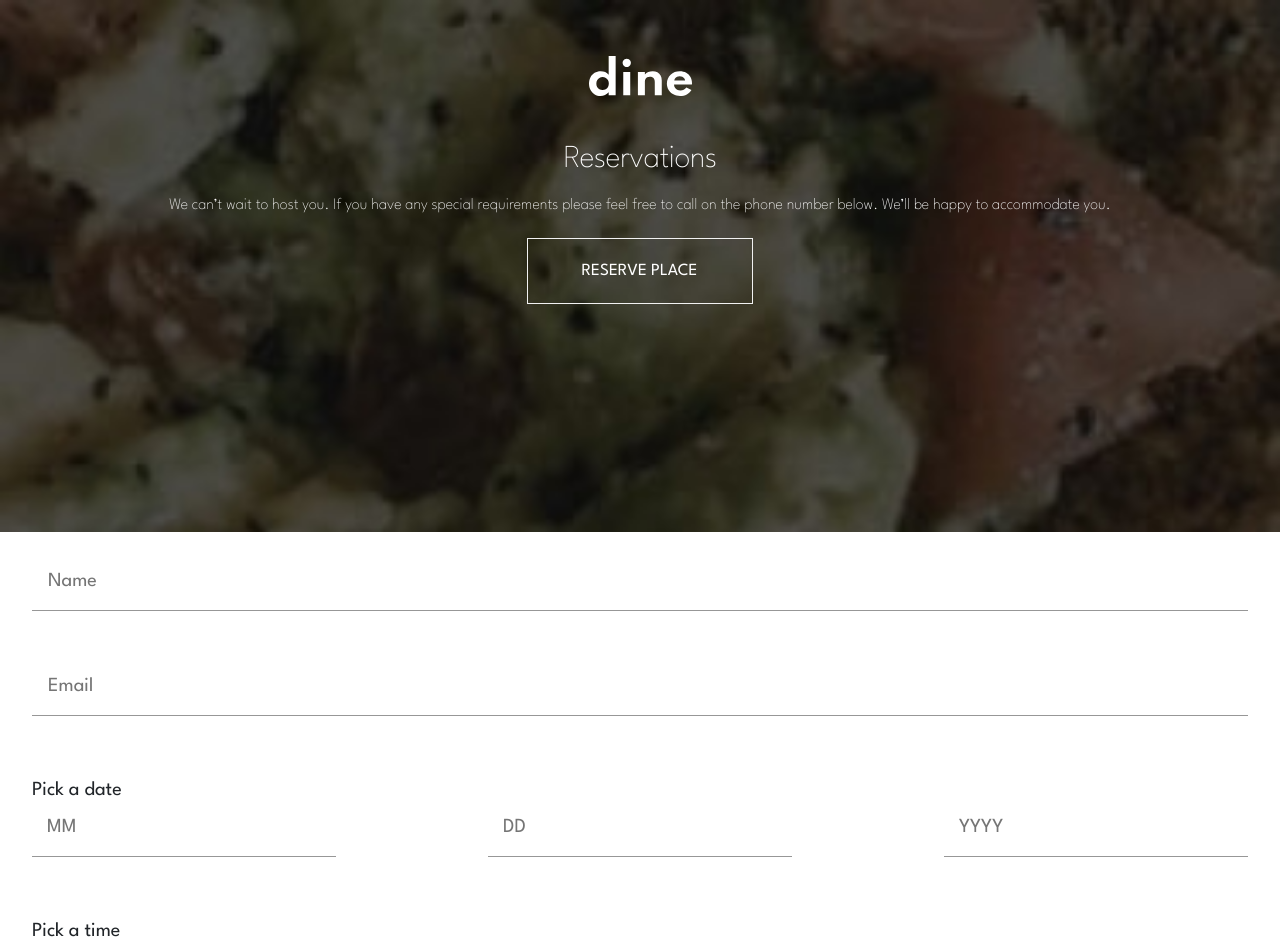
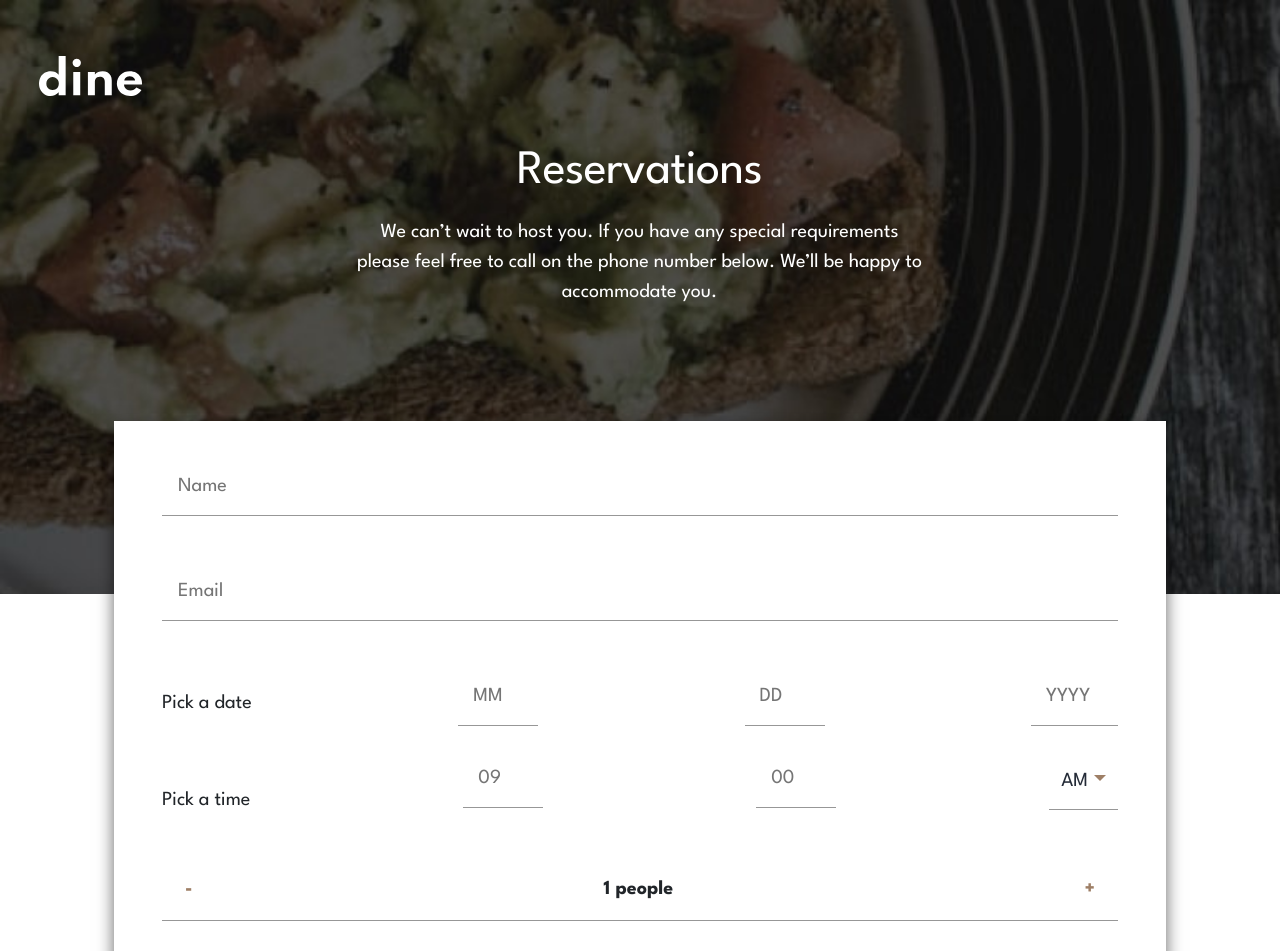
Before and after one commit to Oleksandr-Berd/dine_restourant, a React (Create React App) app: page /booking in a window 1280 px wide. Shown: the top 951 px of the page. Built offline with nearby package versions, Linux system fonts and the light colour scheme.

Commit message:
booking page tablet is done

```diff
--- a/package.json
+++ b/package.json
@@ -3,6 +3,9 @@
   "version": "0.1.0",
   "private": true,
   "dependencies": {
+    "@emotion/react": "^11.11.1",
+    "@emotion/styled": "^11.11.0",
+    "@mui/material": "^5.13.7",
     "@testing-library/jest-dom": "^5.14.1",
     "@testing-library/react": "^13.0.0",
     "@testing-library/user-event": "^13.2.1",
@@ -20,6 +23,7 @@
     "react-scripts": "5.0.1",
     "react-toastify": "^9.1.3",
     "styled-components": "^6.0.2",
+    "usehooks-ts": "^2.9.1",
     "web-vitals": "^2.1.0",
     "yup": "^1.2.0"
   },
--- a/src/components/BookingHero/BookingHero.tsx
+++ b/src/components/BookingHero/BookingHero.tsx
@@ -1,14 +1,24 @@
 import * as SC from "./BookingHeroStyled"
 
 import backgroundImageMobile from "../../assets/images/booking/hero-bg-mobile.jpg"
-import {ReactComponent as LogoSvg} from "../../assets/images/logo.svg"
+import backgroundImageTablet from "../../assets/images/booking/hero-bg-tablet.jpg"
 
-const BookingHero = ():JSX.Element => {
-    return (<SC.CommonContainer $image={backgroundImageMobile}>
-        <LogoSvg />
+import { ReactComponent as LogoSvg } from "../../assets/images/logo.svg"
+
+import { useMediaQuery } from 'usehooks-ts'
+
+const BookingHero = (): JSX.Element => {
+
+    const isTablet = useMediaQuery('(min-width:768px)');
+
+
+    return (<SC.CommonContainer $image={isTablet ? backgroundImageTablet : backgroundImageMobile}>
+        {isTablet ? <SC.LogoContainer><LogoSvg /></SC.LogoContainer> : <LogoSvg width={82} height={32}/>}
+
         <SC.Title>Reservations</SC.Title>
         <SC.Text>We can’t wait to host you. If you have any special requirements please feel free to call on the phone number below. We’ll be happy to accommodate you.</SC.Text>
-        <SC.ButtonLink href="#reserve">reserve place</SC.ButtonLink>
+        {!isTablet ? <SC.ButtonLink href="#reserve">reserve place</SC.ButtonLink> : null}
+
     </SC.CommonContainer> );
 }
 
--- a/src/components/BookingHero/BookingHeroStyled.ts
+++ b/src/components/BookingHero/BookingHeroStyled.ts
@@ -16,6 +16,13 @@ export const CommonContainer = styled.div<IProps>`
   background-size: cover;
 
   color: ${(props) => props.theme.color.textSecondary};
+
+  @media (min-width: 768px) {
+    padding-left: 39px;
+    padding-right: 40px;
+
+    padding-bottom: 268px;
+  }
 `;
 
 export const Title = styled.h2`
@@ -26,6 +33,13 @@ export const Title = styled.h2`
   font-weight: ${(props) => props.theme.weight.light};
   line-height: 1.25;
   letter-spacing: -0.4px;
+
+  @media screen and (min-width: 768px) {
+    font-size: ${(props) => props.theme.size.SL};
+    font-weight: ${(props) => props.theme.weight.normal};
+    line-height: 1.33;
+    letter-spacing: -0.6px;
+  }
 `;
 
 export const Text = styled.p`
@@ -34,10 +48,19 @@ export const Text = styled.p`
   font-size: ${(props) => props.theme.size.N};
   line-height: 1.63;
   font-weight: ${(props) => props.theme.weight.light};
+
+  @media (min-width: 768px) {
+    display: inline-block;
+    width: 573px;
+
+    font-weight: ${(props) => props.theme.weight.normal};
+    font-size: ${(props) => props.theme.size.XN};
+    line-height: 1.5;
+  }
 `;
 
 export const ButtonLink = styled.a`
-display: inline-block;
+  display: inline-block;
 
   padding-top: 25px;
   padding-bottom: 23px;
@@ -55,3 +78,9 @@ display: inline-block;
 
   border: 1px solid ${(props) => props.theme.color.backgroundSecondary};
 `;
+
+//tablet
+
+export const LogoContainer = styled.div`
+  text-align: left;
+`;
--- a/src/components/Form/Form.tsx
+++ b/src/components/Form/Form.tsx
@@ -6,6 +6,7 @@ import { useFormik } from 'formik';
 import { useReducer, ChangeEvent } from 'react';
 import { reducer, CounterActionType } from '../../utils/reducer';
 import { toast } from 'react-toastify';
+import { useMediaQuery } from 'usehooks-ts';
 
 interface IValues {
     name: string,
@@ -40,6 +41,9 @@ const BookingForm: React.FC<IProps> = ({ submit }): JSX.Element => {
     const incrementQuantity = (): void => dispatch({ type: CounterActionType.INCREMENT });
     const decrementQuantity = (): void => dispatch({ type: CounterActionType.DECREMENT });
 
+    const isTablet = useMediaQuery('(min-width:768px)');
+
+
     const formik = useFormik<IValues>({
         initialValues: {
             name: '',
@@ -54,9 +58,10 @@ const BookingForm: React.FC<IProps> = ({ submit }): JSX.Element => {
 
         },
         validationSchema: InputDataSchema,
-        onSubmit: (values) => {
+        onSubmit: (values, { resetForm }) => {
 
             console.log(values);
+            resetForm()
         },
     });
 
@@ -80,14 +85,26 @@ const BookingForm: React.FC<IProps> = ({ submit }): JSX.Element => {
     const handleSubmit = (evt: ChangeEvent<HTMLFormElement>): void => {
         evt.preventDefault()
 
-
         const values = Object.values(formik.values)
 
         const validationValues = values.slice(0, values.length - 1)
 
+        const initialValues = {
+            name: '',
+            email: '',
+            day: null,
+            month: null,
+            year: null,
+            hour: null,
+            dayPart: "AM",
+            minutes: "",
 
 
-        validationValues.every(el => el) ? submit({ name: name, email: email, date: { day: day, month: month, year: year }, time: { hour: hour, minute: minutes }, persons: state.quantity, dayPart: dayPart }) : toast.error('You need to fill all fields!', {
+        }
+
+        validationValues.every(el => el) ?
+            submit({ name: name, email: email, date: { day: day, month: month, year: year }, time: { hour: hour, minute: minutes }, persons: state.quantity, dayPart: dayPart })
+            : toast.error('You need to fill all fields!', {
             position: "top-right",
             autoClose: 5000,
             hideProgressBar: false,
@@ -104,39 +121,75 @@ const BookingForm: React.FC<IProps> = ({ submit }): JSX.Element => {
 
 
     return (
-        <SC.CommonContainer>
+        <SC.CommonContainer id='reserve'>
             <SC.StyledForm onSubmit={handleSubmit}>
                 <SC.InputContainer>
-                    <SC.NameEmailInput type="text" placeholder="Name" name="name" onChange={handleValuesChange} $filled={name.length > 0 ? "true" : "false"} isError={formik.errors.name ? "true" : "false" } />
+                    <SC.NameEmailInput type="text" placeholder="Name" name="name" onChange={handleValuesChange} $filled={name.length > 0 ? "true" : "false"} $isError={formik.errors.name ? "true" : "false"} />
                     {formik.errors.name ? <SC.ErrorStyled>{formik.errors.name}</SC.ErrorStyled > : <SC.ErrorStyled style={{ color: "transparent" }}>error</SC.ErrorStyled>}
                 </SC.InputContainer>
                 <SC.InputContainer>
-                    <SC.NameEmailInput type="email" placeholder="Email" name="email" onChange={handleValuesChange} $filled={email.length > 0 ? "true" : "false"} isError={formik.errors.email ? "true" : "false"} />
+                    <SC.NameEmailInput type="email" placeholder="Email" name="email" onChange={handleValuesChange} $filled={email.length > 0 ? "true" : "false"} $isError={formik.errors.email ? "true" : "false"} />
                     {formik.errors.email ? <SC.ErrorStyled>{formik.errors.email}</SC.ErrorStyled> : <SC.ErrorStyled style={{ color: "transparent" }}>error</SC.ErrorStyled>}
                 </SC.InputContainer>
+                {isTablet ?
+
+                    <SC.DateContainer>
+                        <SC.TitleContainer>
+                            <SC.Title>Pick a date</SC.Title>
+                        </SC.TitleContainer>
+                        <SC.DateInput type="number" min={1} max={12} placeholder="mm" name="month" onChange={handleValuesChange} $filled={month ? "true" : "false"} $isError={formik.errors.month ? "true" : "false"} />
+
+                        <SC.DateInput type="number" min={1} max={31} placeholder="DD" name="day" onChange={handleValuesChange} $filled={day ? "true" : "false"} $isError={formik.errors.day ? "true" : "false"} />
+
+                        <SC.DateInput type="number" min={2023} max={2025} placeholder="YYYY" name="year" onChange={handleValuesChange} $filled={year ? "true" : "false"} $isError={formik.errors.year ? "true" : "false"} />
+
+
+                    </SC.DateContainer>
+                    : <>
                         <SC.TitleContainer>
                             <SC.Title>Pick a date</SC.Title>
                         </SC.TitleContainer>
                         <SC.DateContainer>
-                    <SC.DateInput type="number" min={1} max={12} placeholder="mm" name="month" onChange={handleValuesChange} $filled={month ? "true" : "false"} isError={formik.errors.month ? "true" : "false"} />
+                            <SC.DateInput type="number" min={1} max={12} placeholder="mm" name="month" onChange={handleValuesChange} $filled={month ? "true" : "false"} $isError={formik.errors.month ? "true" : "false"} />
 
-                    <SC.DateInput type="number" min={1} max={31} placeholder="DD" name="day" onChange={handleValuesChange} $filled={day ? "true" : "false"} isError={formik.errors.day ? "true" : "false"} />
+                            <SC.DateInput type="number" min={1} max={31} placeholder="DD" name="day" onChange={handleValuesChange} $filled={day ? "true" : "false"} $isError={formik.errors.day ? "true" : "false"} />
 
-                    <SC.DateInput type="number" min={2023} max={2025} placeholder="YYYY" name="year" onChange={handleValuesChange} $filled={year ? "true" : "false"} isError={formik.errors.year ? "true" : "false"} />
+                            <SC.DateInput type="number" min={2023} max={2025} placeholder="YYYY" name="year" onChange={handleValuesChange} $filled={year ? "true" : "false"} $isError={formik.errors.year ? "true" : "false"} />
 
 
                         </SC.DateContainer>
+                    </>
+                }
+
                 {formik.errors.month ? <SC.ErrorStyled>{formik.errors.month}</SC.ErrorStyled > :
                     formik.errors.year ? <SC.ErrorStyled>{formik.errors.year} </SC.ErrorStyled> :
                         formik.errors.day ? <SC.ErrorStyled>{formik.errors.day}</SC.ErrorStyled >
                             :
                             <SC.ErrorStyled style={{ color: "transparent" }}>error</SC.ErrorStyled>}
-                <SC.TitleContainer style={{marginTop:"28px"}}>
+
+                {isTablet ?
+                    <SC.DateContainer>
+                        <SC.TitleContainer style={{ marginTop: "28px" }}>
+                            <SC.Title>Pick a time</SC.Title>
+                        </SC.TitleContainer>
+                        <SC.DateInput type="number" min={0} max={12} placeholder="09" name="hour" onChange={handleValuesChange} $filled={hour ? "true" : "false"} $isError={formik.errors.hour ? "true" : "false"} />
+                        <SC.DateInput type="number" min={0} max={59} placeholder="00" name="minutes" onChange={handleValuesChange} $filled={minutes || minutes === 0 ? "true" : "false"} $isError={formik.errors.minutes ? "true" : "false"} />
+                        <Dropdown onSelect={handleTimeChange}>
+                            <SC.ToggleButton variant="success" id="dropdown-basic">
+                                {dayPart}
+                            </SC.ToggleButton>
+                            <Dropdown.Menu>
+                                <Dropdown.Item eventKey="AM">AM</Dropdown.Item>
+                                <Dropdown.Item eventKey="PM">PM</Dropdown.Item>
+                            </Dropdown.Menu>
+                        </Dropdown>
+                    </SC.DateContainer> : <>
+                        <SC.TitleContainer style={{ marginTop: "28px" }}>
                             <SC.Title>Pick a time</SC.Title>
                         </SC.TitleContainer>
                         <SC.DateContainer>
-                    <SC.DateInput type="number" min={0} max={12} placeholder="09" name="hour" onChange={handleValuesChange} $filled={hour ? "true" : "false"} isError={formik.errors.hour ? "true" : "false"} />
-                    <SC.DateInput type="number" min={0} max={59} placeholder="00" name="minutes" onChange={handleValuesChange} $filled={minutes || minutes === 0 ? "true" : "false"} isError={formik.errors.minutes ? "true" : "false"} />
+                            <SC.DateInput type="number" min={0} max={12} placeholder="09" name="hour" onChange={handleValuesChange} $filled={hour ? "true" : "false"} $isError={formik.errors.hour ? "true" : "false"} />
+                            <SC.DateInput type="number" min={0} max={59} placeholder="00" name="minutes" onChange={handleValuesChange} $filled={minutes || minutes === 0 ? "true" : "false"} $isError={formik.errors.minutes ? "true" : "false"} />
                             <Dropdown onSelect={handleTimeChange}>
                                 <SC.ToggleButton variant="success" id="dropdown-basic">
                                     {dayPart}
@@ -147,6 +200,8 @@ const BookingForm: React.FC<IProps> = ({ submit }): JSX.Element => {
                                 </Dropdown.Menu>
                             </Dropdown>
                         </SC.DateContainer>
+                    </>}
+
                 {formik.errors.hour ? <SC.ErrorStyled>{formik.errors.hour}</SC.ErrorStyled > :
                     formik.errors.minutes ? <SC.ErrorStyled>{formik.errors.minutes} </SC.ErrorStyled> :
                         <SC.ErrorStyled style={{ color: "transparent" }}>error</SC.ErrorStyled>}
--- a/src/components/Form/FormStyled.ts
+++ b/src/components/Form/FormStyled.ts
@@ -4,26 +4,50 @@ import styled from "styled-components";
 interface IProps {
     $filled?: string,
     style?: object,
-    isError?: string,
+    $isError?: string,
 }
 
 export const CommonContainer = styled.div`
-  padding-top: 34px;
-  padding-bottom: 34px;
-  padding-right: ${(props) => props.theme.space[8]};
-  padding-left: ${(props) => props.theme.space[8]};
+
+  padding-bottom: ${props => props.theme.space[9]};
+  padding-right: ${(props) => props.theme.space[6]};
+  padding-left: ${(props) => props.theme.space[6]};
 
   margin-left: auto;
   margin-right: auto;
 
   text-align: center;
+
+  @media (min-width: 768px){
+    padding-right: 114px;
+    padding-left: 114px;
+  }
 `;
 
 export const StyledForm = styled.form`
+  transform: translateY(-173px);
+  z-index: 10;
+
+  padding-top: 34px;
+  padding-right: ${(props) => props.theme.space[8]};
+  padding-left: ${(props) => props.theme.space[8]};
+  padding-bottom: ${(props) => props.theme.space[8]};
+
   margin-left: auto;
   margin-right: auto;
 
   text-align: left;
+
+  background-color: ${(props) => props.theme.color.textSecondary};
+
+  box-shadow: 0 8px 16px rgba(0, 0, 0, 0.6);
+
+  @media (min-width: 768px) {
+    padding-top: 50px;
+    padding-bottom: ${(props) => props.theme.space[11]};
+    padding-left: ${(props) => props.theme.space[11]};
+    padding-right: ${(props) => props.theme.space[11]};
+  }
 `;
 
 export const InputContainer = styled.div`
@@ -50,21 +74,21 @@ export const NameEmailInput = styled.input<IProps>`
   font-family: ${(props) => props.theme.fontFamily.text};
   line-height: 1.4;
   color: ${(props) =>
-    props.isError === "true"
+    props.$isError === "true"
       ? props.theme.color.error
       : props.theme.color.text};
 
   border: none;
   border-bottom: 1px solid
     ${(props) =>
-      props.$filled === "true" && props.isError === "false"
+      props.$filled === "true" && props.$isError === "false"
         ? props.theme.color.backgroundDark
-        : props.$filled === "false" && props.isError === "false"
+        : props.$filled === "false" && props.$isError === "false"
         ? props.theme.color.border
         : props.theme.color.error};
 
 &::placeholder{
-    color:${props => props.isError === "true" ? props.theme.color.error : ""}
+    color:${props => props.$isError === "true" ? props.theme.color.error : ""}
 }
 
   &&&:active {
@@ -83,6 +107,10 @@ export const Title = styled.h6`
   font-family: ${(props) => props.theme.fontFamily.text};
   font-weight: ${(props) => props.theme.weight.normal};
   line-height: 1.4;
+
+  @media (min-width: 768px){
+    margin-bottom: 0;
+  }
 `;
 
 export const DateContainer = styled.div`
@@ -93,6 +121,9 @@ export const DateContainer = styled.div`
   align-items: center;
   justify-content: space-between;
 
+  @media (min-width: 768px){
+    min-width: auto;
+  }
 `;
 export const DateInput = styled.input<IProps>`
   min-width: 25%;
@@ -105,26 +136,34 @@ export const DateInput = styled.input<IProps>`
   font-family: ${(props) => props.theme.fontFamily.text};
   line-height: 1.4;
   color: ${(props) =>
-    props.isError === "true"
+    props.$isError === "true"
       ? props.theme.color.error
       : props.theme.color.text};
 
   border: none;
   border-bottom: 1px solid
     ${(props) =>
-      props.$filled === "true" && props.isError === "false"
+      props.$filled === "true" && props.$isError === "false"
         ? props.theme.color.backgroundDark
-        : props.$filled === "false" && props.isError === "false"
+        : props.$filled === "false" && props.$isError === "false"
         ? props.theme.color.border
         : props.theme.color.error};
 
   &::placeholder {
     color: ${(props) =>
-      props.isError === "true" ? props.theme.color.error : ""};
+      props.$isError === "true" ? props.theme.color.error : ""};
   }
 
   &:not(:last-child) {
     margin-right: 14px;
+  }
+
+  @media (min-width: 768px) {
+    min-width: 80px;
+
+    &:not(:last-child) {
+      margin-right: 0;
+    }
   }
 `;
 
```
Also changed, not shown: src/assets/images/logo.svg, 1 other file (tests, documents, lock files or other folders). Lines whose indentation alone changed are shown as unchanged.
